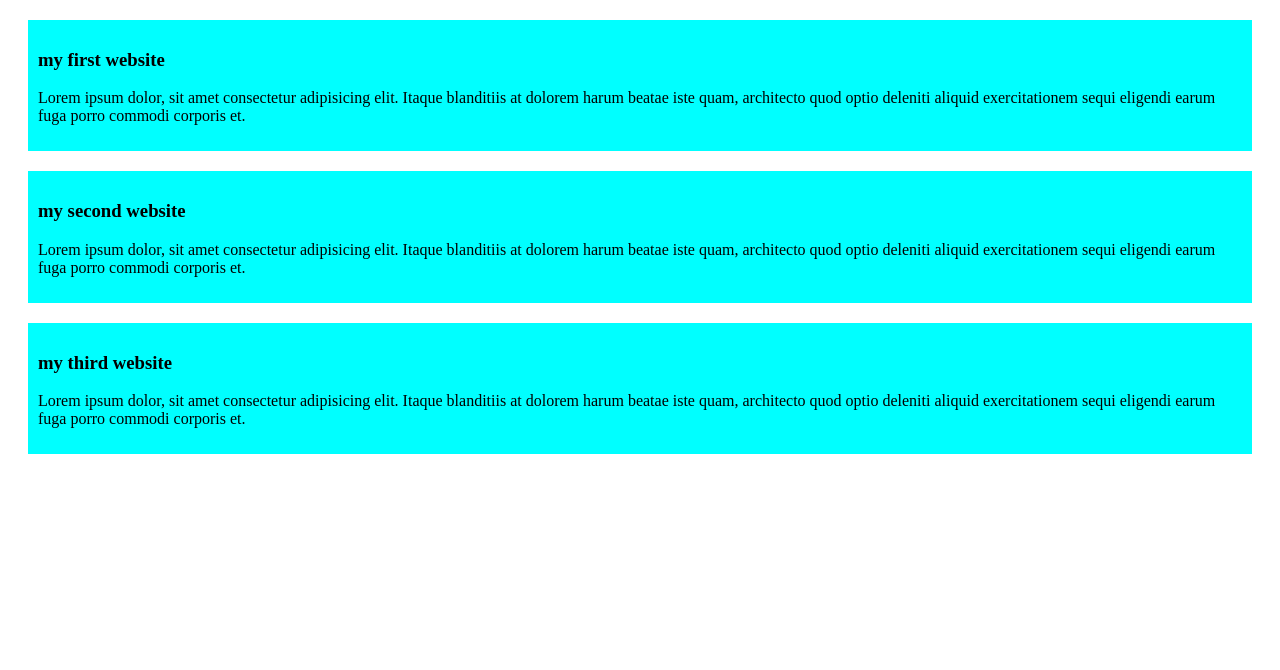
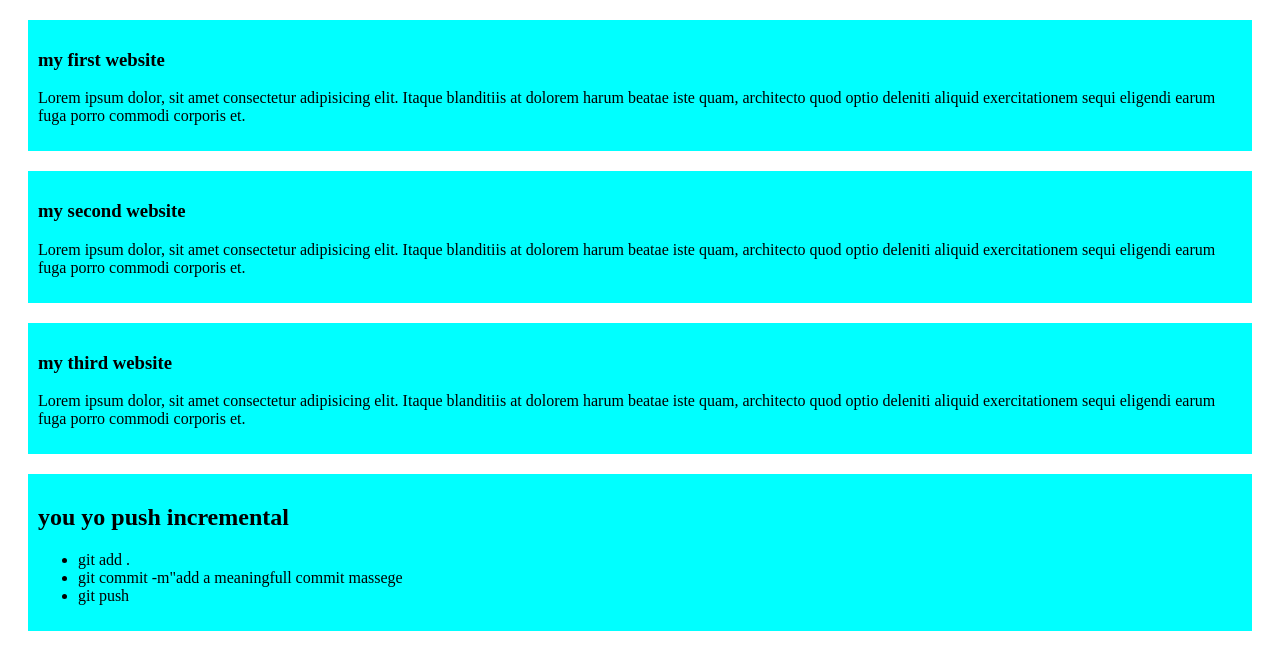
Before and after one commit to afnan118rahman/my-simple-website, a plain HTML site: page index.html in a window 1280 px wide. Drawn offline with Linux system fonts and the light colour scheme.

Commit message:
my main blog

```diff
--- a/index.html
+++ b/index.html
@@ -19,5 +19,13 @@
         <h3>my third website</h3>
         <p>Lorem ipsum dolor, sit amet consectetur adipisicing elit. Itaque blanditiis at dolorem harum beatae iste quam, architecto quod optio deleniti aliquid exercitationem sequi eligendi earum fuga porro commodi corporis et.</p>
     </div>
+    <div>
+        <h2>you yo push incremental</h2>
+        <ul>
+            <li>git add .</li>
+            <li>git commit -m"add a meaningfull commit massege</li>
+            <li>git push</li>
+        </ul>
+    </div>
 </body>
 </html>
```
